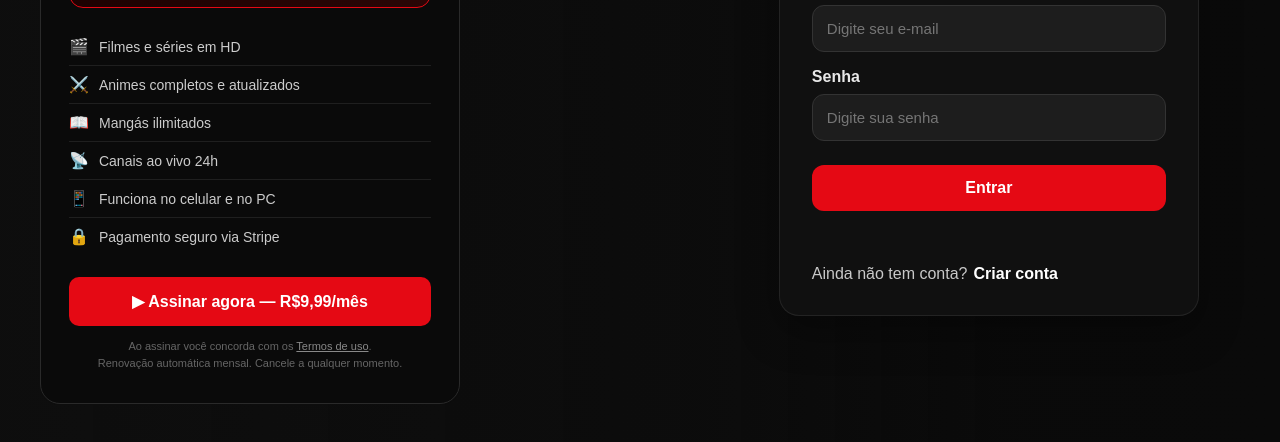
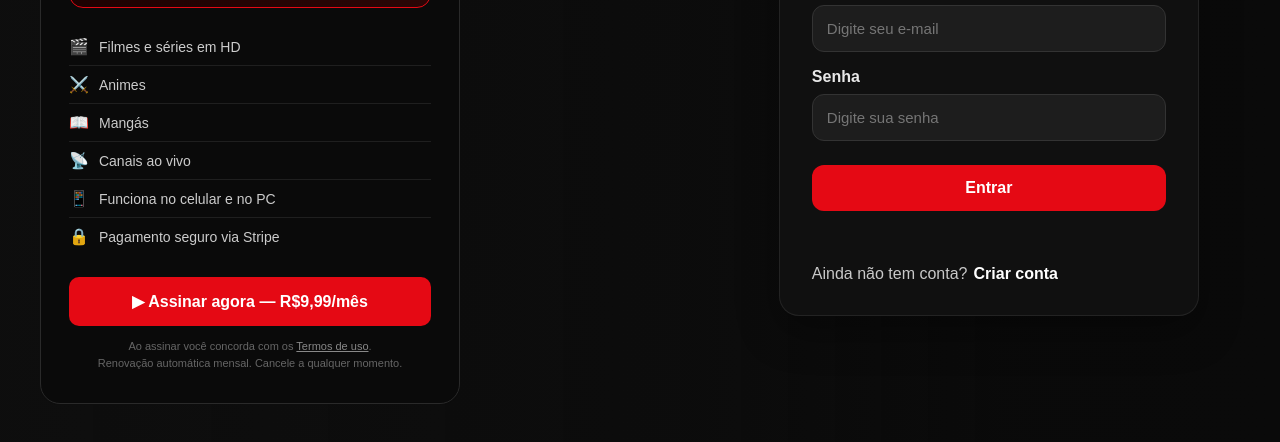
Before and after one commit to thharik/smartbox-frontend, a plain HTML site: page login.html in a window 1280 px wide. Shown: the part 298-740 px from the top of the page. Drawn offline with Linux system fonts and the light colour scheme; no server answers.

```diff
--- a/login.html
+++ b/login.html
@@ -197,9 +197,9 @@
 
           <ul class="plano-itens">
             <li><span class="ic">🎬</span> Filmes e séries em HD</li>
-            <li><span class="ic">⚔️</span> Animes completos e atualizados</li>
-            <li><span class="ic">📖</span> Mangás ilimitados</li>
-            <li><span class="ic">📡</span> Canais ao vivo 24h</li>
+            <li><span class="ic">⚔️</span> Animes </li>
+            <li><span class="ic">📖</span> Mangás </li>
+            <li><span class="ic">📡</span> Canais ao vivo</li>
             <li><span class="ic">📱</span> Funciona no celular e no PC</li>
             <li><span class="ic">🔒</span> Pagamento seguro via Stripe</li>
           </ul>
```
Also changed, not shown: jogos.html (+1 -1 lines), script.js (+11 -2 lines).
